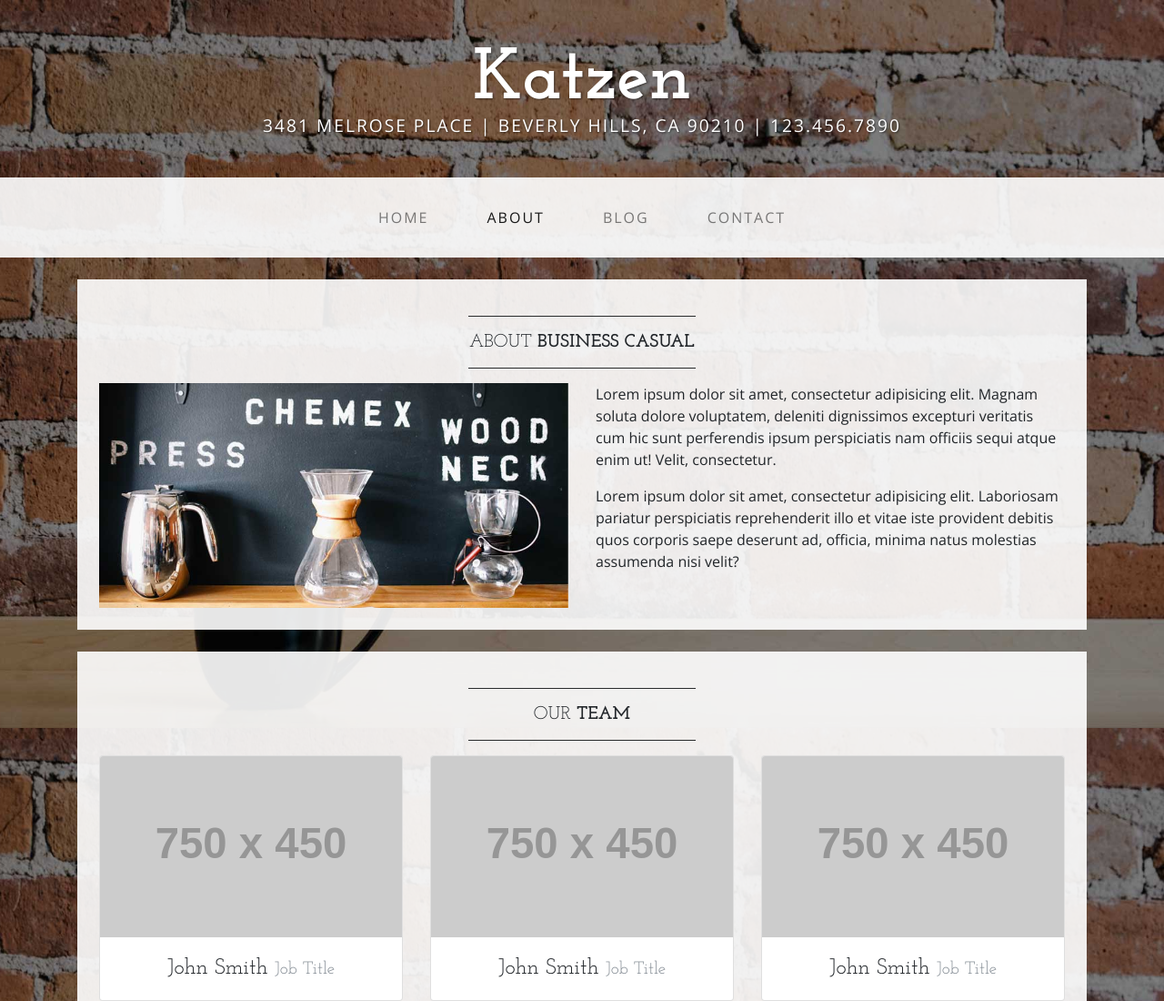
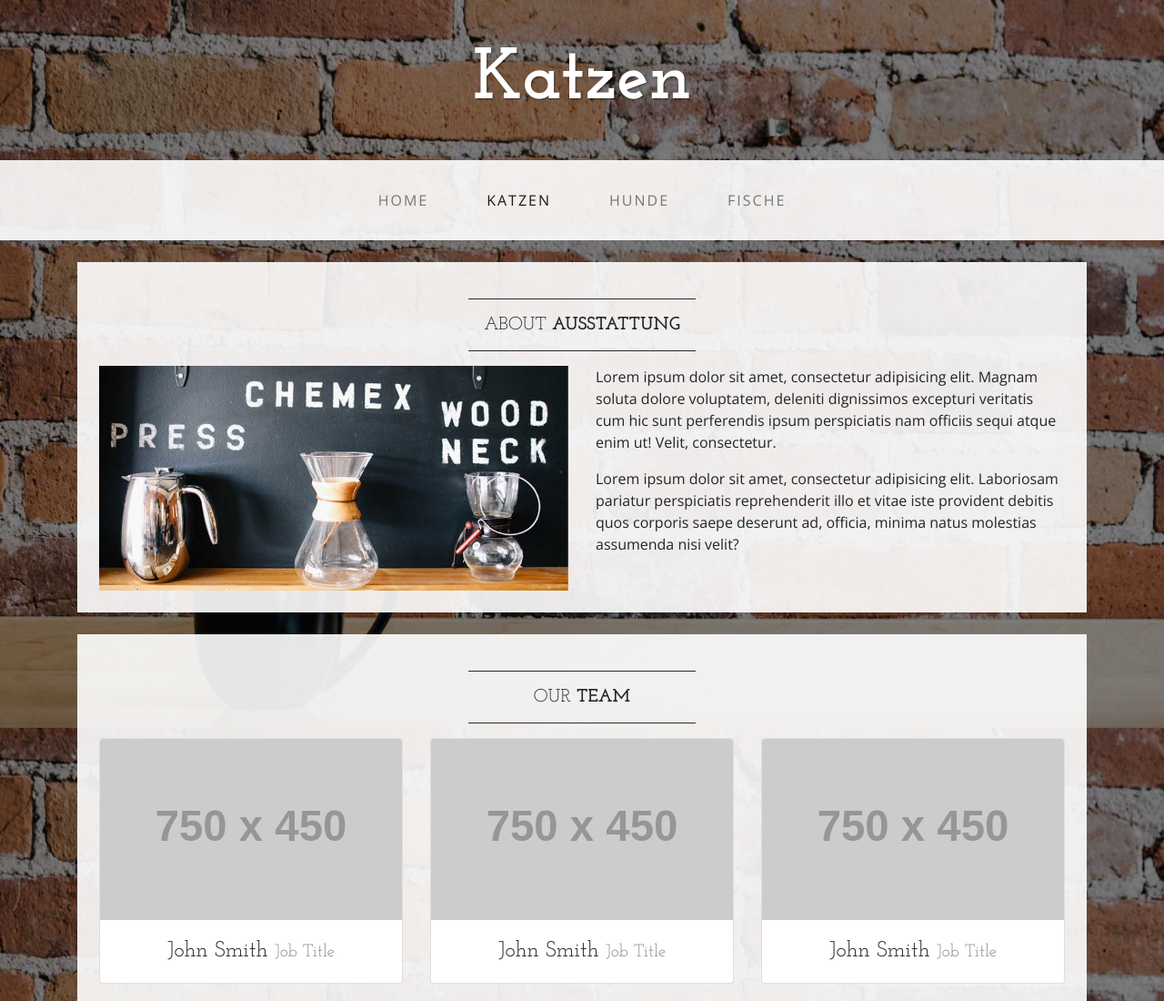
Before and after one commit to OliverMeier/haustiereBORG, a plain HTML site: page about.html in a window 1280 px wide. Shown: the top 1100 px of the page at 91% size. Drawn offline with nearby package versions, Linux system fonts and the light colour scheme; placeholder pictures from the web are drawn by us.

Commit message:
d2wr5tkjnö löqlJÖLJHSÖLGHLASJGÖÄALJFÖLKjöljÖKJ
ÖLJÖjfdöljglksövlksahgüoiajfjölahfrügfmöjflsjfönvposhgütpjgüjhgüij güug j ükjgöldsjg ölakjg oüajüla hgüq hgüo os güsa gldjg poüarutpüewiutpü ieuüutalkjsglüfk g

```diff
--- a/about.html
+++ b/about.html
@@ -25,7 +25,7 @@
   <body>
 
     <div class="tagline-upper text-center text-heading text-shadow text-white mt-5 d-none d-lg-block">Katzen</div>
-    <div class="tagline-lower text-center text-expanded text-shadow text-uppercase text-white mb-5 d-none d-lg-block">3481 Melrose Place | Beverly Hills, CA 90210 | 123.456.7890</div>
+    <div class="tagline-lower text-center text-expanded text-shadow text-uppercase text-white mb-5 d-none d-lg-block"> </div>
 
     <!-- Navigation -->
     <nav class="navbar navbar-expand-lg navbar-light bg-faded py-lg-4">
@@ -42,13 +42,13 @@
               </a>
             </li>
             <li class="nav-item active px-lg-4">
-              <a class="nav-link text-uppercase text-expanded" href="about.html">About</a>
+              <a class="nav-link text-uppercase text-expanded" href="about.html">Katzen</a>
             </li>
             <li class="nav-item px-lg-4">
-              <a class="nav-link text-uppercase text-expanded" href="blog.html">Blog</a>
+              <a class="nav-link text-uppercase text-expanded" href="blog.html">Hunde</a>
             </li>
             <li class="nav-item px-lg-4">
-              <a class="nav-link text-uppercase text-expanded" href="contact.html">Contact</a>
+              <a class="nav-link text-uppercase text-expanded" href="contact.html">Fische</a>
             </li>
           </ul>
         </div>
@@ -60,7 +60,7 @@
       <div class="bg-faded p-4 my-4">
         <hr class="divider">
         <h2 class="text-center text-lg text-uppercase my-0">About
-          <strong>Business Casual</strong>
+          <strong>Ausstattung</strong>
         </h2>
         <hr class="divider">
         <div class="row">
```
